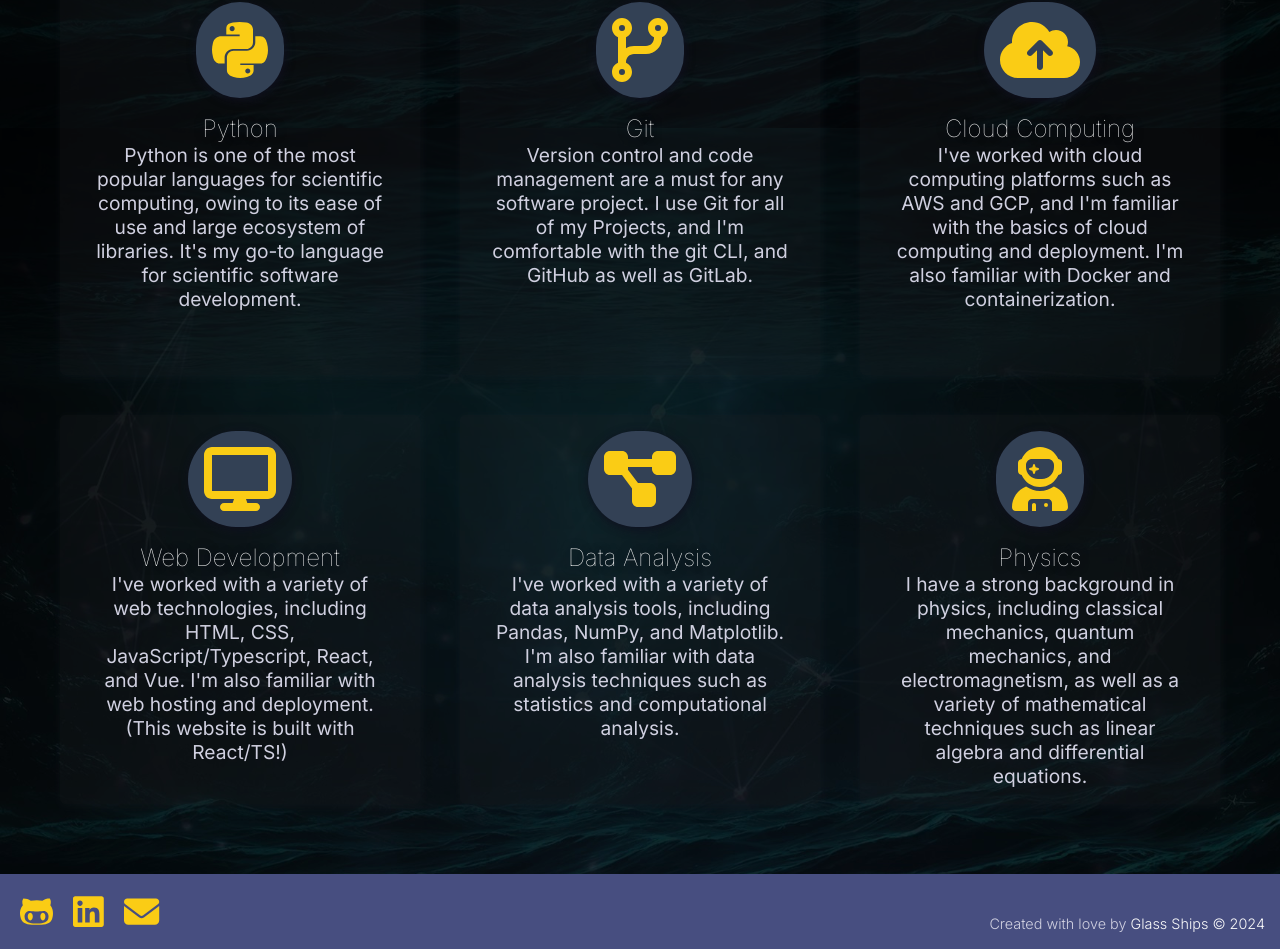
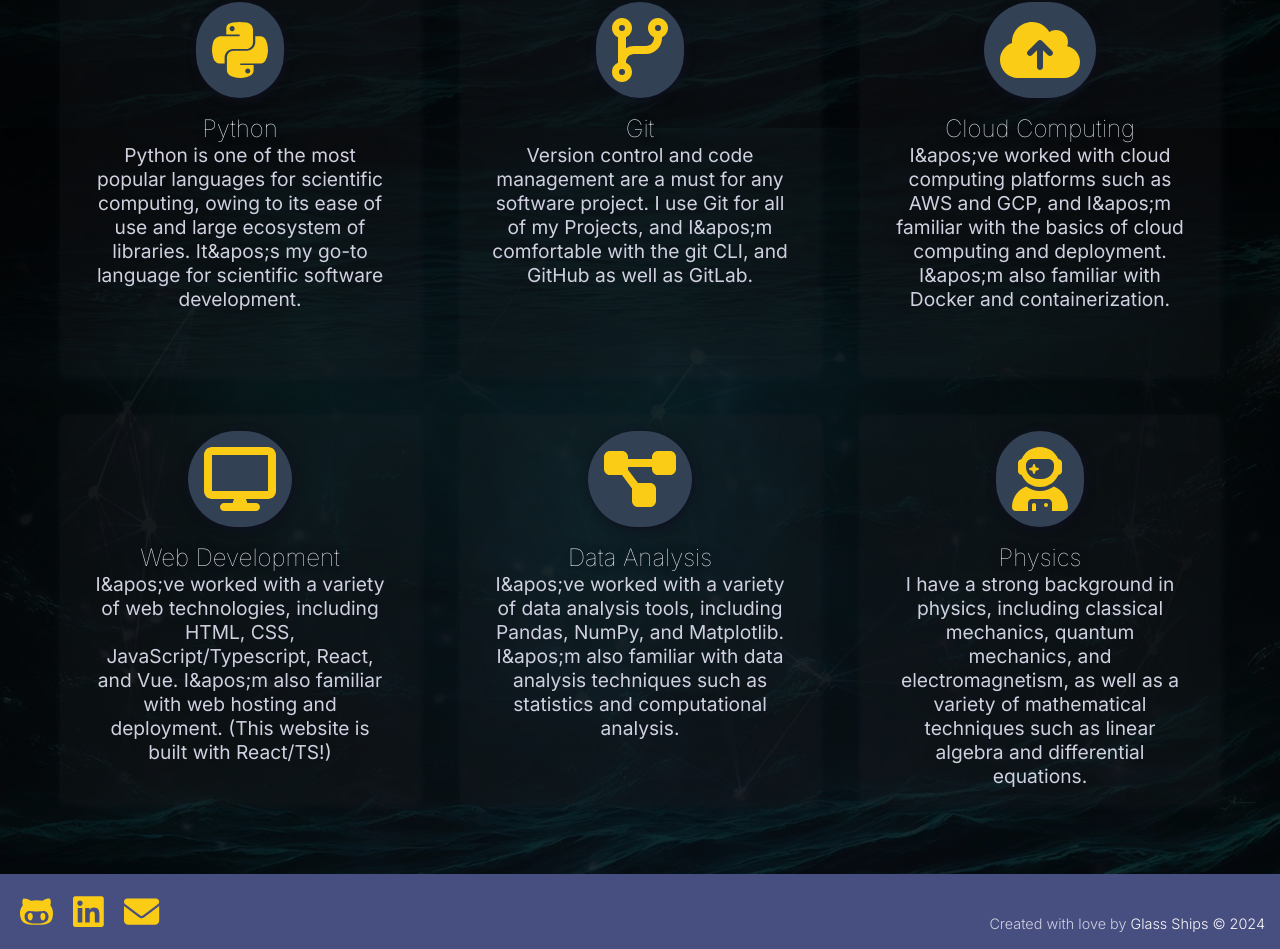
Before and after one commit to glass-ships/homepage, a Next.js app: page / in a window 1280 px wide. Shown: the part 2272-3221 px from the top of the page. Built offline with nearby package versions, Linux system fonts and the light colour scheme; a web font is replaced by a local one.

Commit message:
try this

```diff
--- a/src/app/layout.tsx
+++ b/src/app/layout.tsx
@@ -1,4 +1,3 @@
-// import './main.css'
 import Head from "next/head";
 import { Metadata } from "next";
 import { Inter } from "next/font/google";
--- a/src/pages/Skills.tsx
+++ b/src/pages/Skills.tsx
@@ -11,9 +11,9 @@ export default function Skills() {
         <p>
           I develop software for the scientific community for various purposes, including <b>math</b> and <b>physics models</b>, and <b>data processing, analysis, and visualization</b>.
           <br />
-          I'm comfortable working with a variety of languages, frameworks, and tools.
+          I&apos;m comfortable working with a variety of languages, frameworks, and tools.
           <br />
-          I'm always learning new things, so this list is always growing!
+          I&apos;m always learning new things, so this list is always growing!
           <br />
           You can also see my Credly badges{" "}
           <a href="https://credly.com/users/glass-ships/badges" target="_blank" rel="noopener noreferrer">
@@ -48,31 +48,31 @@ const skills = [
   {
     title: "Python",
     description:
-      "Python is one of the most popular languages for scientific computing, owing to its ease of use and large ecosystem of libraries. It's my go-to language for scientific software development.",
+      "Python is one of the most popular languages for scientific computing, owing to its ease of use and large ecosystem of libraries. It&apos;s my go-to language for scientific software development.",
 
     icon: "python",
   },
   {
     title: "Git",
-    description: "Version control and code management are a must for any software project. I use Git for all of my Projects, and I'm comfortable with the git CLI, and GitHub as well as GitLab.",
+    description: "Version control and code management are a must for any software project. I use Git for all of my Projects, and I&apos;m comfortable with the git CLI, and GitHub as well as GitLab.",
     icon: "code-branch",
   },
   {
     title: "Cloud Computing",
     description:
-      "I've worked with cloud computing platforms such as AWS and GCP, and I'm familiar with the basics of cloud computing and deployment. I'm also familiar with Docker and containerization.",
+      "I&apos;ve worked with cloud computing platforms such as AWS and GCP, and I&apos;m familiar with the basics of cloud computing and deployment. I&apos;m also familiar with Docker and containerization.",
     icon: "cloud-arrow-up",
   },
   {
     title: "Web Development",
     description:
-      "I've worked with a variety of web technologies, including HTML, CSS, JavaScript/Typescript, React, and Vue. I'm also familiar with web hosting and deployment. (This website is built with React/TS!)",
+      "I&apos;ve worked with a variety of web technologies, including HTML, CSS, JavaScript/Typescript, React, and Vue. I&apos;m also familiar with web hosting and deployment. (This website is built with React/TS!)",
     icon: "display",
   },
   {
     title: "Data Analysis",
     description:
-      "I've worked with a variety of data analysis tools, including Pandas, NumPy, and Matplotlib. I'm also familiar with data analysis techniques such as statistics and computational analysis.",
+      "I&apos;ve worked with a variety of data analysis tools, including Pandas, NumPy, and Matplotlib. I&apos;m also familiar with data analysis techniques such as statistics and computational analysis.",
     icon: "diagram-project",
   },
   {
```
Also changed, not shown: src/pages/Testbed.tsx (+17 -2 lines), .eslintrc.json.
